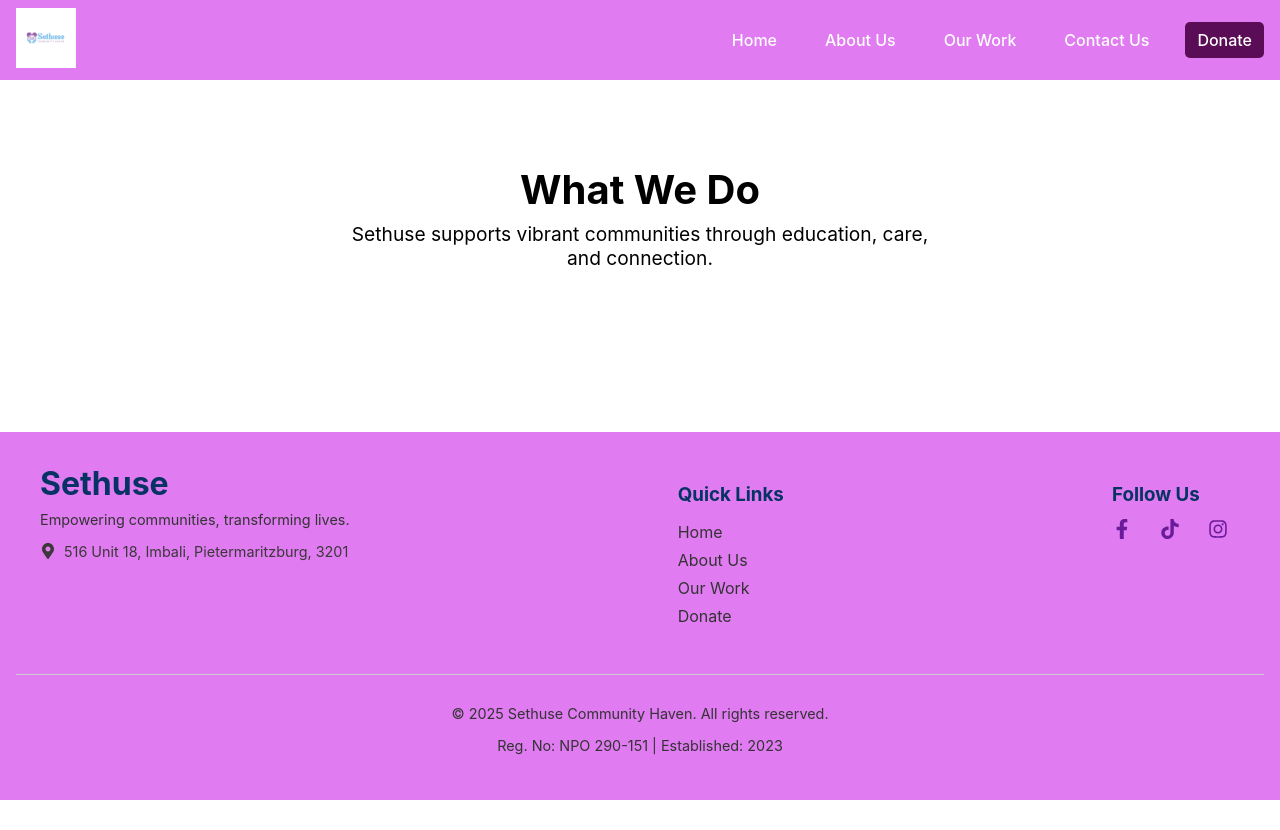
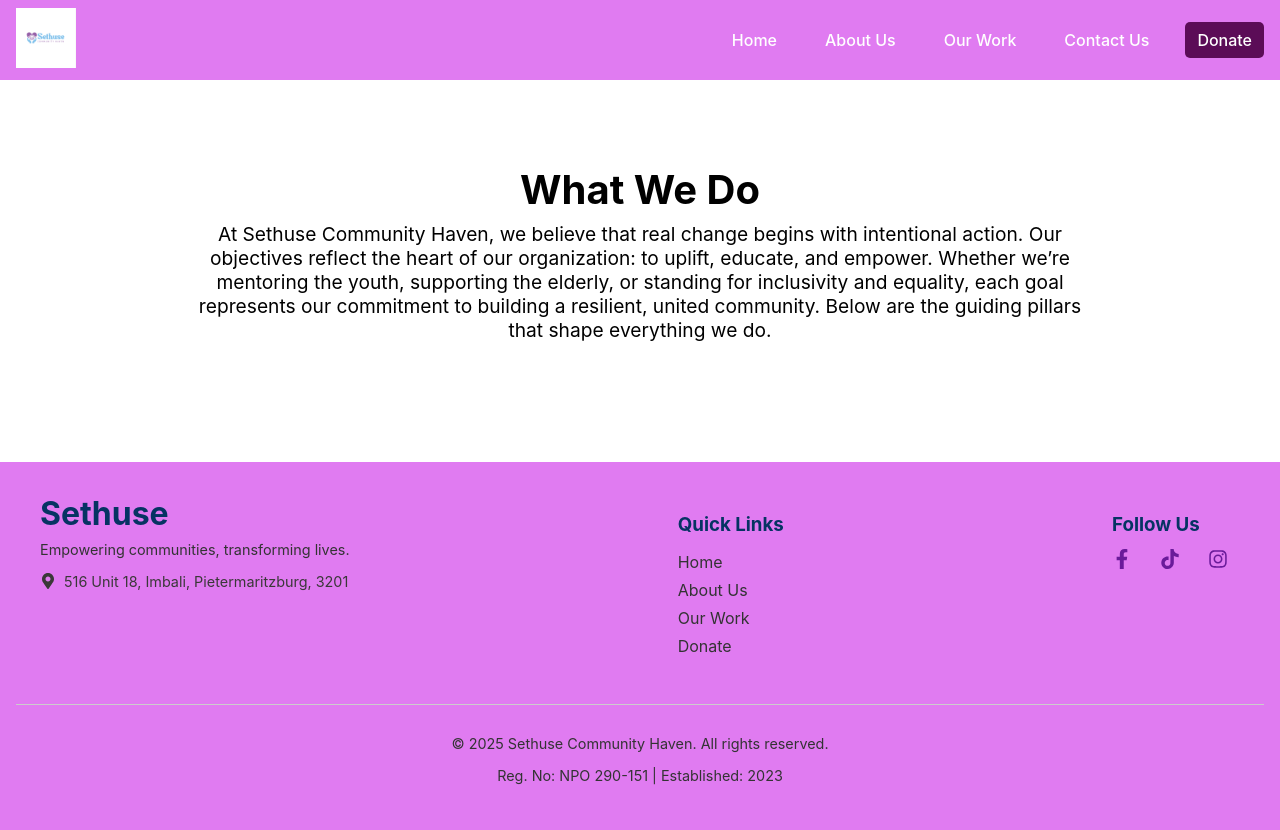
Before and after one commit to SmaSema/sethuse-website, a React (Create React App) app: page /work in a window 1280 px wide. Before the commit the page ends 800 px from the top, so only its background shows below. Built offline with nearby package versions, Linux system fonts and the light colour scheme.

Commit message:
36th  commit

```diff
--- a/src/components/OurWork_page/HeroWork.css
+++ b/src/components/OurWork_page/HeroWork.css
@@ -15,7 +15,7 @@
 
 .header-block p {
   font-size: 1.2rem;
-  max-width: 600px;
+  max-width: 900px;
   margin: 0 auto 1.5rem;
 }
 
--- a/src/components/OurWork_page/HeroWork.js
+++ b/src/components/OurWork_page/HeroWork.js
@@ -4,7 +4,7 @@ import '../OurWork_page/HeroWork.css'
 const HeroWork = () => (
   <div className="header-block">
       <h4>What We Do</h4>
-      <p>Sethuse supports vibrant communities through education, care, and connection.</p>
+      <p>At Sethuse Community Haven, we believe that real change begins with intentional action. Our objectives reflect the heart of our organization: to uplift, educate, and empower. Whether we’re mentoring the youth, supporting the elderly, or standing for inclusivity and equality, each goal represents our commitment to building a resilient, united community. Below are the guiding pillars that shape everything we do.</p>
     </div>
 );
 
```
